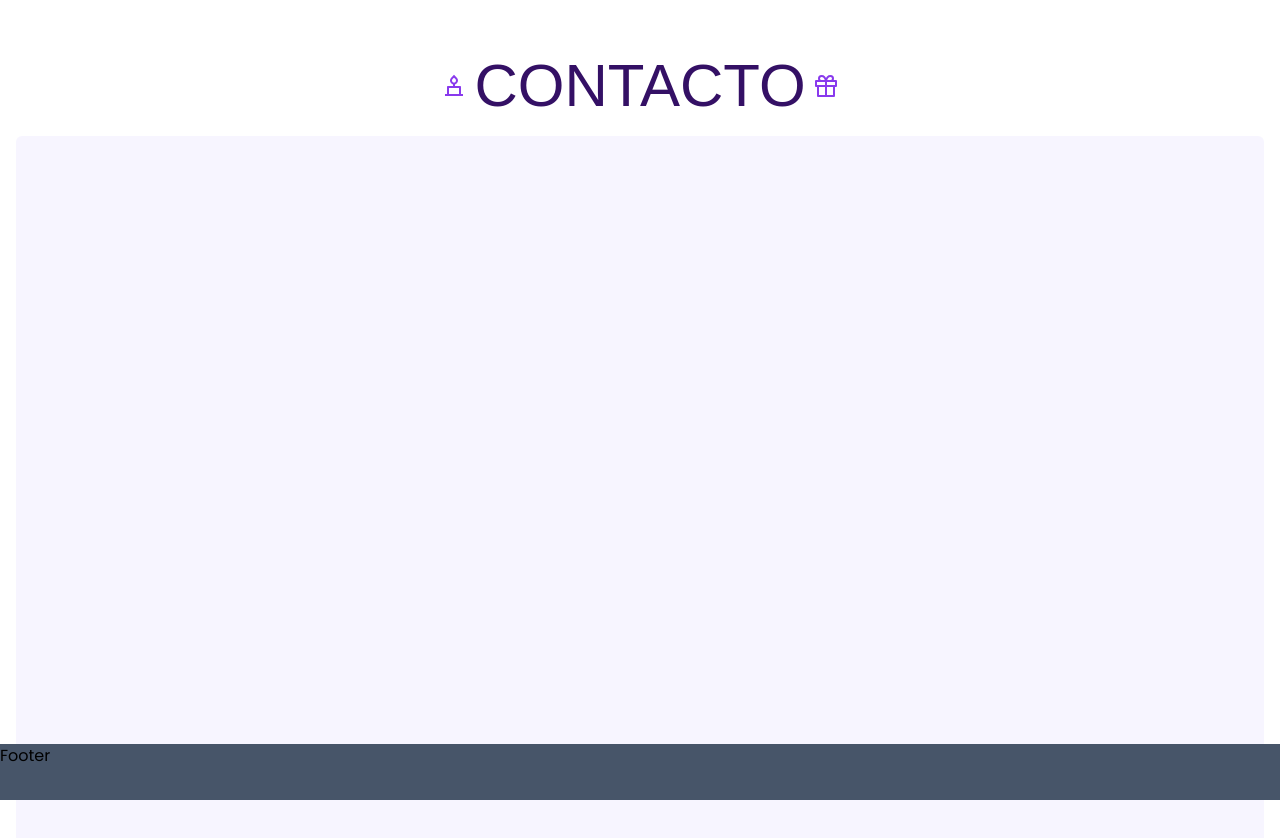
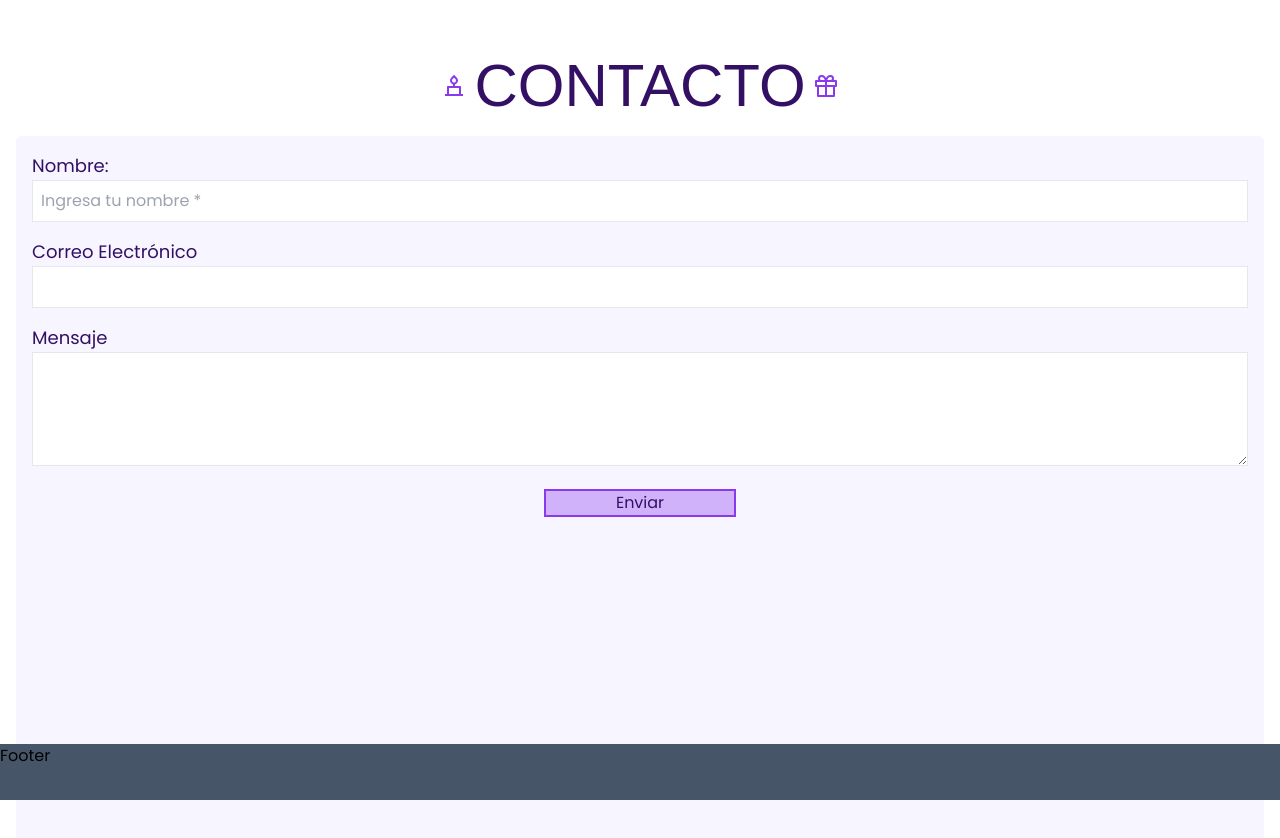
Before and after one commit to VictorTMD/snowmoon-app, a Next.js app: page / in a window 1280 px wide. Shown: the part 4680-5518 px from the top of the page. Built offline with nearby package versions, Linux system fonts and the light colour scheme; a web font is replaced by a local one.

Commit message:
agrego api de envio de email

```diff
--- a/package.json
+++ b/package.json
@@ -11,6 +11,7 @@
   "dependencies": {
     "@heroicons/react": "^2.1.3",
     "next": "14.2.3",
+    "nodemailer": "^6.9.16",
     "react": "^18",
     "react-dom": "^18",
     "react-icons": "^5.3.0",
--- /dev/null
+++ b/src/app/api/emails/route.js
@@ -0,0 +1,54 @@
+import nodemailer from 'nodemailer';
+
+export async function POST(req) {
+  try {
+    const body = await req.json(); // Parsear el cuerpo de la solicitud
+    const { name, email, message } = body;
+
+    // Configuración del transporte SMTP con Hostalia
+    const transporter = nodemailer.createTransport({
+      host: 'smtp.servidor-correo.net', // Reemplaza con tu dominio de Hostalia
+      port: 587, // Usualmente es 587 para conexiones seguras o 465 si usas SSL
+      // secure: true, // Cambia a 'true' si usas SSL
+      auth: {
+        user: 'info@snowmoonartesania.com', // Tu correo de Hostalia
+        pass: 'CopitoLunita24@', // La contraseña de tu correo
+      },
+    });
+
+    // Opciones para el correo
+    const mailOptions = {
+      from: email, // Correo del usuario que envía el mensaje
+      to: 'info@snowmoonartesania.com', // Tu correo de Hostalia
+      subject: 'Nuevo mensaje de contacto',
+      text: `Nombre: ${name}\nCorreo: ${email}\nMensaje:\n${message}`, // Cuerpo del mensaje
+    };
+
+    // Enviar el correo
+    await transporter.sendMail(mailOptions);
+
+    // Respuesta de éxito
+    return new Response(
+      JSON.stringify({
+        success: true,
+        message: 'Correo enviado correctamente',
+      }),
+      {
+        status: 200,
+        headers: { 'Content-Type': 'application/json' },
+      }
+    );
+  } catch (error) {
+    console.error('Error al enviar el correo:', error);
+    return new Response(
+      JSON.stringify({
+        success: false,
+        message: 'Hubo un error al enviar el correo',
+      }),
+      {
+        status: 500,
+        headers: { 'Content-Type': 'application/json' },
+      }
+    );
+  }
+}
--- a/src/components/Contacto.jsx
+++ b/src/components/Contacto.jsx
@@ -1,9 +1,48 @@
-import React from 'react';
+'use client';
+import React, { useState } from 'react';
 import { FiGift } from 'react-icons/fi';
 import { RiCandleLine } from 'react-icons/ri';
 import { pompiere } from '@/libs/font';
 
 export default function Contacto() {
+  const [formData, setFormData] = useState({
+    name: '',
+    email: '',
+    message: '',
+  });
+  const [status, setStatus] = useState('');
+
+  const handleChangue = (e) => {
+    setFormData({
+      ...formData,
+      [e.target.name]: e.target.value,
+    });
+  };
+
+  const handleSubmit = async (e) => {
+    e.preventDefault();
+    setStatus('Enviando...');
+
+    const response = await fetch('/api/emails', {
+      method: 'POST',
+      headers: {
+        'Content-Type': 'application/json',
+      },
+      body: JSON.stringify(formData),
+    });
+
+    const data = await response.json();
+
+    if (data.success) {
+      setTimeout(() => {
+        setStatus('Mensaje enviado con éxito');
+      }, 5000);
+      setFormData('');
+    } else {
+      setStatus('Hubo un error al enviar el mensaje');
+    }
+  };
+
   return (
     <section id='contacto' className='h-screen min-h-screen w-full px-4 pt-20'>
       <div className='flex justify-center items-center gap-2 mt-8'>
@@ -15,7 +54,64 @@ export default function Contacto() {
         </p>
         <FiGift className='text-2xl text-second-color ' />
       </div>
-      <div className='w-full h-full rounded-md bg-color-sections mt-5'></div>
+      <div className='w-full h-full rounded-md bg-color-sections mt-5'>
+        <form onSubmit={handleSubmit} className='p-4 space-y-4'>
+          <div>
+            <label htmlFor='name' className='block text-lg'>
+              Nombre:
+            </label>
+            <input
+              type='text'
+              id='name'
+              name='name'
+              className='w-full p-2 border'
+              value={formData.name}
+              onChange={handleChangue}
+              required
+              placeholder='Ingresa tu nombre *'
+            />
+          </div>
+          <div>
+            <label htmlFor='email' className='block text-lg'>
+              Correo Electrónico
+            </label>
+            <input
+              type='email'
+              id='email'
+              name='email'
+              className='w-full p-2 border'
+              value={formData.email}
+              onChange={handleChangue}
+              required
+            />
+          </div>
+          <div>
+            <label htmlFor='message' className='block text-lg'>
+              Mensaje
+            </label>
+            <textarea
+              id='message'
+              name='message'
+              className='w-full p-2 border'
+              rows='4'
+              value={formData.message}
+              onChange={handleChangue}
+              required
+            />
+          </div>
+          <div className='w-full flex justify-center'>
+            <button
+              type='submit'
+              className='w-48  bg-color-butoon border-2 border-second-color hover:bg-second-color  hover:border-text-color'
+            >
+              Enviar
+            </button>
+          </div>
+        </form>
+        {status && (
+          <p className='mt-4 w-24 text-center bg-color-butoon'>{status}</p>
+        )}
+      </div>
     </section>
   );
 }
```
Also changed, not shown: 1 other file (tests, documents, lock files or other folders).
